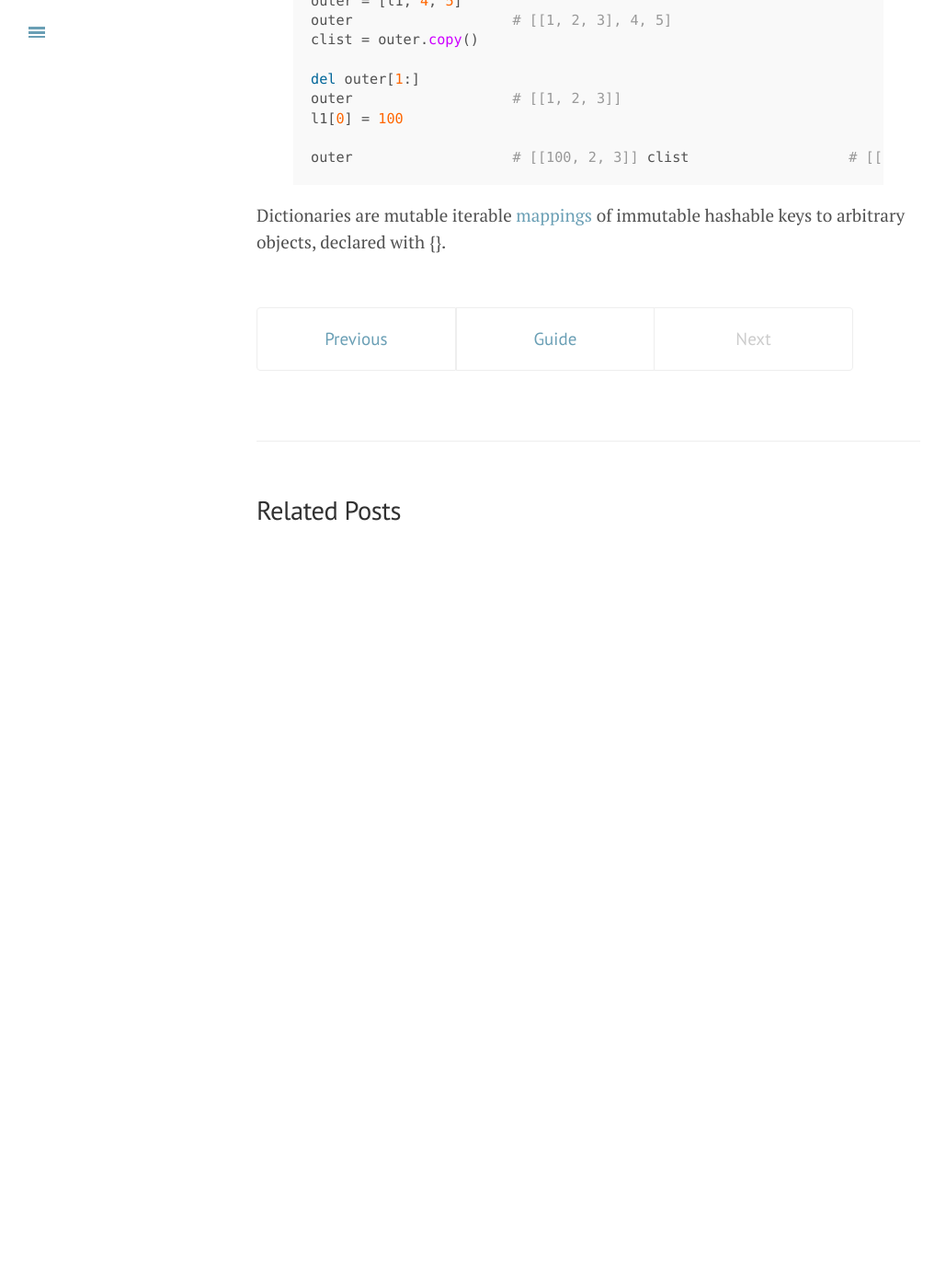
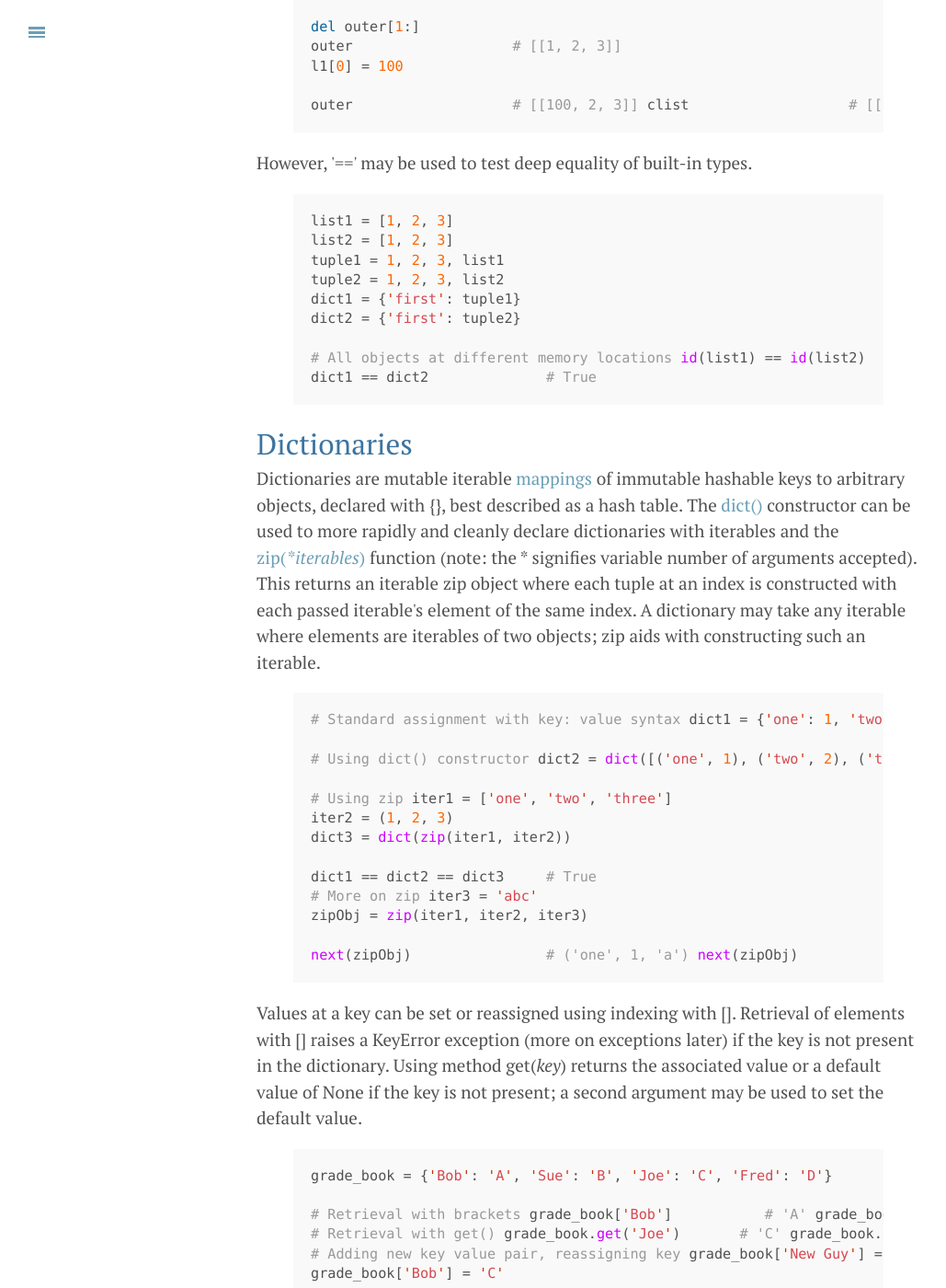
Before and after one commit to GerardMaggiolino/GerardMaggiolino.github.io, a Jekyll site: the page built from _posts/Python-Guide/2018-06-14-data-structures-python.md, in a window 1280 px wide and 1400 px high, scrolled down 4054 px. Shown: the whole window at 92% size, without its empty margins (0-1029 px from the left). Built offline with Jekyll 4.4.1, drawn with Linux system fonts in a browser that asks for light colours; before the commit the page ends 4684 px from its top, so only the background shows below that; some of the changed text lies outside the part shown.

Commit message:
Updated Python guide

```diff
--- a/Gemfile
+++ b/Gemfile
@@ -1,2 +1,3 @@
 source 'https://rubygems.org'
 gem 'github-pages', group: :jekyll_plugins
+gem 'jekyll-seo-tag'
--- a/_layouts/default.html
+++ b/_layouts/default.html
@@ -1,8 +1,8 @@
 <!DOCTYPE html>
 <html xmlns="http://www.w3.org/1999/xhtml" xml:lang="en" lang="en-us">
 
+  {% seo %}
   {% include head.html %}
-  {% seo %}
 
   <body class="theme-base-0d">
 
--- a/_layouts/page.html
+++ b/_layouts/page.html
@@ -3,6 +3,7 @@ layout: default
 ---
 
 <div class="page">
+  {% seo %}
   <h1 class="page-title">{{ page.title }}</h1>
   {{ content }}
 </div>
--- a/_layouts/post.html
+++ b/_layouts/post.html
@@ -3,6 +3,7 @@ layout: default
 ---
 
 <div class="post">
+  {% seo %}
   <h2 class="post-title">{{ page.title }}</h2>
 <!--  <span class="post-date">{{ page.date | date_to_string }}</span> -->
   {{ content }}
--- a/_posts/Python-Guide/2018-06-14-data-structures-python.md
+++ b/_posts/Python-Guide/2018-06-14-data-structures-python.md
@@ -4,8 +4,7 @@ title: "Python: Data Structures"
 categories: programming learning python
 ---
 
-<p class="message">Page under development.</p>
-<div class="section" id="immutable">Immutable Data Structures</div>
+<div class="section" id="Tuples">Tuples</div>
 
 <p>
 Covered types of bool, string, int, and float are immutable, as are the built in
@@ -107,17 +106,18 @@ mutate the structure. Sets will be covered in the next section.
 </p>
 
 
-<div class="section" id="mutable">Mutable Data Structures</div>
+<div class="section" id="list">Lists</div>
 
 <p>
-Lists are ordered collections of objects declared with '[]'. There is similar
+Lists are mutable ordered collections of objects declared with '[]'. There is similar
 functionality with indexing, slicing, '*', '+', 'in',
 <a href="https://docs.python.org/3/library/functions.html#sorted"
 target="_blank">sorted(<i>object</i>)</a>, index(<i>object</i>), and count(<i>object</i>). You may notice strings,
 tuples, and lists are handled similarly. These structures are all
 <a href="https://docs.python.org/3/library/stdtypes.html#typeiter"
 target="_blank">iterable</a>
-sequences, a concept which will be covered later.
+sequences, a concept which will be covered later; in essence, iterables can be
+iterated over to obtain subobjects.
 {% highlight python %}l1 = ['cat', 'dog']
 
 l2 = l1 + l1
@@ -250,15 +250,118 @@ l1[0] = 100
 outer                   # [[100, 2, 3]]
 clist                   # [[100, 2, 3], 4, 5]
 {% endhighlight %}
+However, '==' may be used to test deep equality of built-in types.
+{% highlight python %}
+list1 = [1, 2, 3]
+list2 = [1, 2, 3]
+tuple1 = 1, 2, 3, list1
+tuple2 = 1, 2, 3, list2
+dict1 = {'first': tuple1}
+dict2 = {'first': tuple2}
+
+# All objects at different memory locations
+id(list1) == id(list2)      # False
+id(tuple1) == id(tuple2)    # False
+id(dict2) == id(dict2)      # False
+
+dict1 == dict2              # True
+{% endhighlight %}
 </p>
 
+
+
+<div class="section" id="dictionary">Dictionaries</div>
 
 <p>
 Dictionaries are mutable iterable
 <a href="https://docs.python.org/3/library/stdtypes.html#typesmapping"
 target="_blank">mappings</a> of immutable hashable keys to arbitrary objects,
-declared with {}.
+declared with {}, best described as a hash table. The
+<a href="https://docs.python.org/3/library/stdtypes.html#dict" target="_blank">
+dict()</a> constructor can
+be used to more rapidly and cleanly declare dictionaries with iterables and the
+<a href="https://docs.python.org/3/library/functions.html#zip"
+target="_blank">zip(<i>*iterables</i>)</a> function (note: the * signifies
+variable number of arguments accepted). This returns an iterable zip object where each
+tuple at an index is constructed with each passed iterable's element of the
+same index. A dictionary may take any iterable where elements are iterables
+of two objects; zip aids with constructing such an iterable.
+{% highlight python %}
+# Standard assignment with key: value syntax
+dict1 = {'one': 1, 'two': 2, 'three': 3}
+
+# Using dict() constructor
+dict2 = dict([('one', 1), ('two', 2), ('three', 3)])
+
+# Using zip
+iter1 = ['one', 'two', 'three']
+iter2 = (1, 2, 3)
+dict3 = dict(zip(iter1, iter2))
+
+dict1 == dict2 == dict3     # True
+
+# More on zip
+iter3 = 'abc'
+zipObj = zip(iter1, iter2, iter3)
+
+next(zipObj)                # ('one', 1, 'a')
+next(zipObj)                # ('two', 2, 'b')
+{% endhighlight %}
 </p>
+
+<p>
+Values at a key can be set or reassigned using indexing with []. Retrieval of
+elements with [] raises a KeyError exception (more on exceptions later) if the
+key is not present in the dictionary. Using method get(<i>key</i>) returns the
+associated value or a default value of None if the key is not present; a second
+argument may be used to set the default value.
+{% highlight python %}
+grade_book = {'Bob': 'A', 'Sue': 'B', 'Joe': 'C', 'Fred': 'D'}
+
+# Retrieval with brackets
+grade_book['Bob']           # 'A'
+grade_book['Gary']          # KeyError exception thrown!
+
+# Retrieval with get()
+grade_book.get('Joe')       # 'C'
+grade_book.get('Gary')      # None
+grade_book.get('Gary', 0)   # 0
+
+# Adding new key value pair, reassigning key
+grade_book['New Guy'] = 'A'
+grade_book['Bob'] = 'C'
+
+grade_book
+# {'Bob': 'C', 'Sue': 'B', 'Joe': 'C', 'Fred': 'D', 'New Guy': 'A'}
+{% endhighlight %}
+
+Dictionaries can be combined with the update(<i>dict</i>) method. Duplicate keys
+from the passed dictionary will replace the key values from the calling
+dictionary.
+
+{% highlight python %}
+friends_ages = {'Bob': 18, 'Fred': 20}
+new_friends = {'John': 31, 'Fred': 15}
+
+friends_ages.update(new_friends)
+friends_ages
+# {'Bob': 18, 'Fred': 15, 'John': 31}
+{% endhighlight %}
+
+Items can be deleted with the del statement, specifying the key. The in operator
+is used to check for item membership, again by key.
+{% highlight python %}
+prices = {"Cheese": 12, "Steak": 15, "Wine": 31}
+
+'Cheese' in prices      # True
+del prices['Cheese']
+'Cheese' in prices      # False
+{% endhighlight %}
+Keys, values, and key-value pairs (items) can obtained as an iterable view
+object.
+
+</p>
+
 <div class="pagination">
 
     <a class="pagination-item" href="{{ site.baseurl }}
```
Also changed, not shown: _config.yml (+10 -10 lines), _posts/Python-Guide/2018-06-14-basic-types-python.md (+3 -3 lines), Gemfile.lock.
